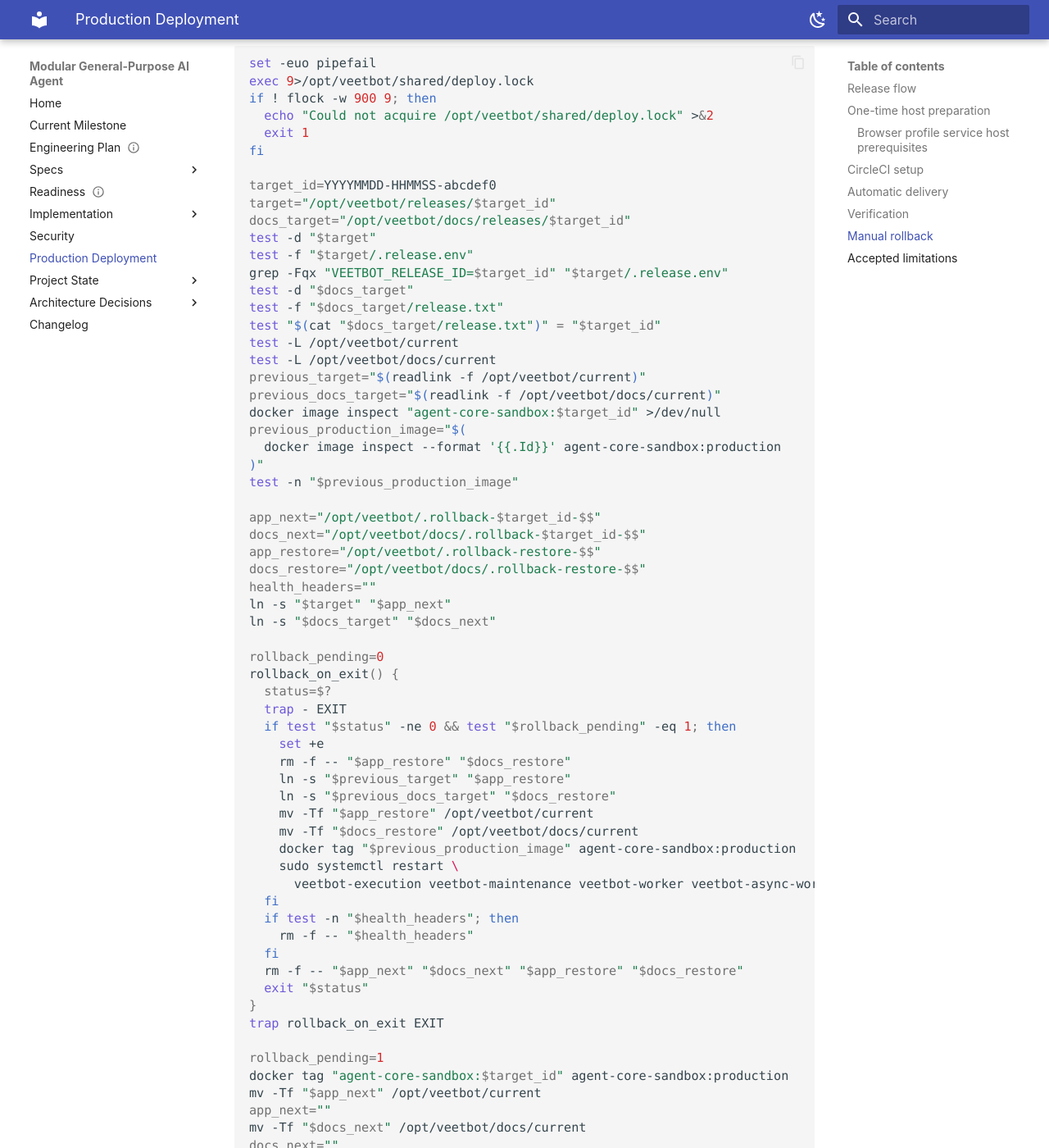
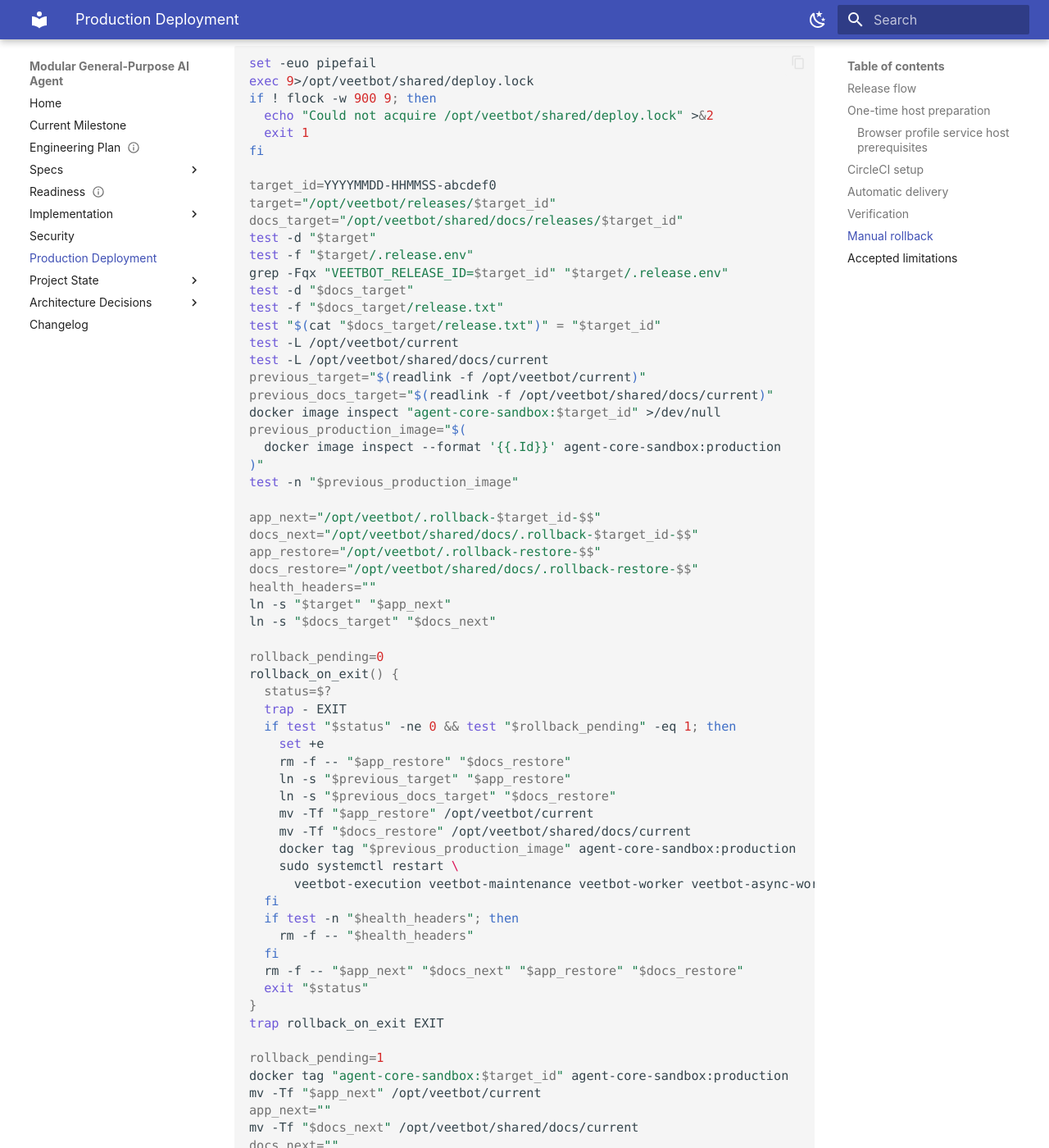
Before and after one commit to avitus/veetbot, an MkDocs documentation site: the page built from docs/deployment.md, in a window 1280 px wide and 1400 px high, scrolled down 8789 px. Shown: the whole window at 82% size. Built offline with MkDocs 1.6.1 and Material for MkDocs 9.7.7, drawn with Linux system fonts in a browser that asks for light colours; some of the changed text lies outside the part shown.

Commit message:
fix: publish docs from the deploy-owned tree
Reading-Lane: A

```diff
--- a/docs/deployment.md
+++ b/docs/deployment.md
@@ -111,7 +111,7 @@
 sudo usermod -aG docker veetbot-exec
 sudo mkdir -p \
   /opt/veetbot/releases \
-  /opt/veetbot/docs/releases \
+  /opt/veetbot/shared/docs/releases \
   /opt/veetbot/shared/uv-cache \
   /etc/veetbot \
   /var/lib/veetbot/artifacts
@@ -338,7 +338,7 @@
 - `deploy-app` stages the archive, verifies the checksum, and executes the
   locked server release; and
 - `deploy-nginx` follows a successful application release, takes the same host
-  lock, atomically promotes `/opt/veetbot/docs/current`, and reconciles the
+  lock, atomically promotes `/opt/veetbot/shared/docs/current`, and reconciles the
   versioned virtual hosts. If a newer pipeline has already promoted another
   application release, the older proxy job detects the release-identity
   mismatch, reports a distinct stale outcome, and exits without overwriting the
@@ -380,7 +380,7 @@
   set -eu
   app_release="$(readlink -f /opt/veetbot/current)"
   . "$app_release/.release.env"
-  docs_release="$(readlink -f /opt/veetbot/docs/current)"
+  docs_release="$(readlink -f /opt/veetbot/shared/docs/current)"
   test "$(cat "$docs_release/release.txt")" = "$VEETBOT_RELEASE_ID"
   printf "%s\n" "$docs_release"
 '
@@ -411,7 +411,7 @@
 
 target_id=YYYYMMDD-HHMMSS-abcdef0
 target="/opt/veetbot/releases/$target_id"
-docs_target="/opt/veetbot/docs/releases/$target_id"
+docs_target="/opt/veetbot/shared/docs/releases/$target_id"
 test -d "$target"
 test -f "$target/.release.env"
 grep -Fqx "VEETBOT_RELEASE_ID=$target_id" "$target/.release.env"
@@ -419,9 +419,9 @@
 test -f "$docs_target/release.txt"
 test "$(cat "$docs_target/release.txt")" = "$target_id"
 test -L /opt/veetbot/current
-test -L /opt/veetbot/docs/current
+test -L /opt/veetbot/shared/docs/current
 previous_target="$(readlink -f /opt/veetbot/current)"
-previous_docs_target="$(readlink -f /opt/veetbot/docs/current)"
+previous_docs_target="$(readlink -f /opt/veetbot/shared/docs/current)"
 docker image inspect "agent-core-sandbox:$target_id" >/dev/null
 previous_production_image="$(
   docker image inspect --format '{{.Id}}' agent-core-sandbox:production
@@ -429,9 +429,9 @@
 test -n "$previous_production_image"
 
 app_next="/opt/veetbot/.rollback-$target_id-$$"
-docs_next="/opt/veetbot/docs/.rollback-$target_id-$$"
+docs_next="/opt/veetbot/shared/docs/.rollback-$target_id-$$"
 app_restore="/opt/veetbot/.rollback-restore-$$"
-docs_restore="/opt/veetbot/docs/.rollback-restore-$$"
+docs_restore="/opt/veetbot/shared/docs/.rollback-restore-$$"
 health_headers=""
 ln -s "$target" "$app_next"
 ln -s "$docs_target" "$docs_next"
@@ -446,7 +446,7 @@
     ln -s "$previous_target" "$app_restore"
     ln -s "$previous_docs_target" "$docs_restore"
     mv -Tf "$app_restore" /opt/veetbot/current
-    mv -Tf "$docs_restore" /opt/veetbot/docs/current
+    mv -Tf "$docs_restore" /opt/veetbot/shared/docs/current
     docker tag "$previous_production_image" agent-core-sandbox:production
     sudo systemctl restart \
       veetbot-execution veetbot-maintenance veetbot-worker veetbot-async-worker veetbot-api
@@ -463,7 +463,7 @@
 docker tag "agent-core-sandbox:$target_id" agent-core-sandbox:production
 mv -Tf "$app_next" /opt/veetbot/current
 app_next=""
-mv -Tf "$docs_next" /opt/veetbot/docs/current
+mv -Tf "$docs_next" /opt/veetbot/shared/docs/current
 docs_next=""
 sudo systemctl restart \
   veetbot-execution veetbot-maintenance veetbot-worker veetbot-async-worker veetbot-api
@@ -480,7 +480,7 @@
 ' "$health_headers"
 rm -f -- "$health_headers"
 health_headers=""
-test "$(cat /opt/veetbot/docs/current/release.txt)" = "$target_id"
+test "$(cat /opt/veetbot/shared/docs/current/release.txt)" = "$target_id"
 for unit in \
   veetbot-execution \
   veetbot-maintenance \
```
Also changed, not shown: docs/adr/0066-atomic-documentation-publication.md (+5 -3 lines), docs/adr/0067-credential-free-execution-service.md (+2 -1 lines), 5 other files.
